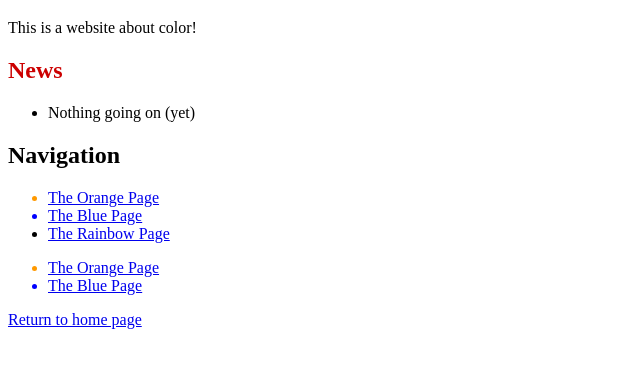
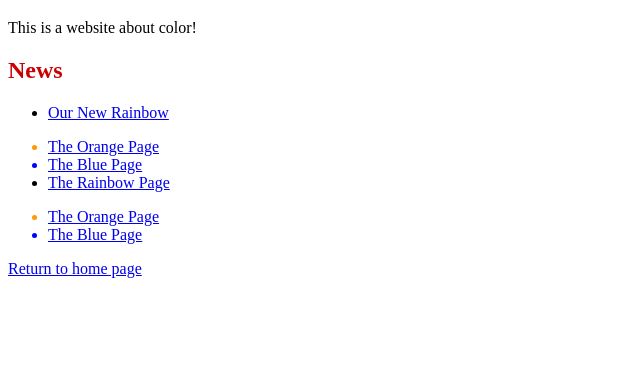
Before and after one commit to mabdelmahmoud/GitTurtorial, a plain HTML site: page index.html in a window 1280 px wide. Shown: the part 61-428 px from the top of the page, without its empty margins (0-640 px from the left). Drawn offline with Linux system fonts and the light colour scheme.

Commit message:
Add news item for rainbow

```diff
--- a/index.html
+++ b/index.html
@@ -7,12 +7,10 @@
 <body>
   <h1 style="color: #07F">A Colorful Website</h1>
   <p>This is a website about color!</p>
-
-  <h2 style="color: #C00">News</h2>
-  <ul>
-    <li>Nothing going on (yet)</li>
-  </ul>
-  <h2>Navigation</h2>
+<h2 style="color: #C00">News</h2>
+<ul>
+  <li><a href="rainbow.html">Our New Rainbow</a></li>
+</ul>
 <ul>
   <li style="color: #F90">
     <a href="orange.html">The Orange Page</a>
```
